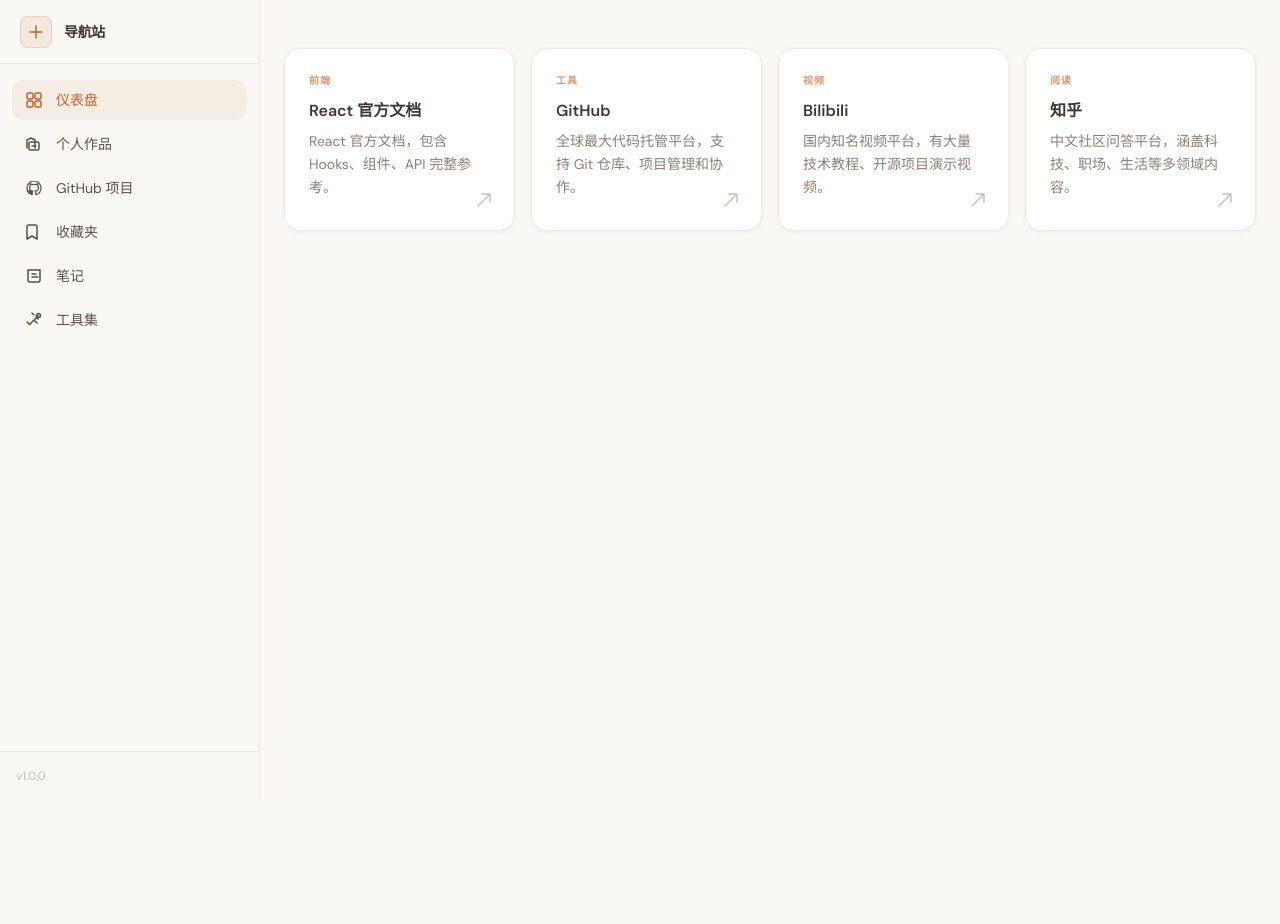
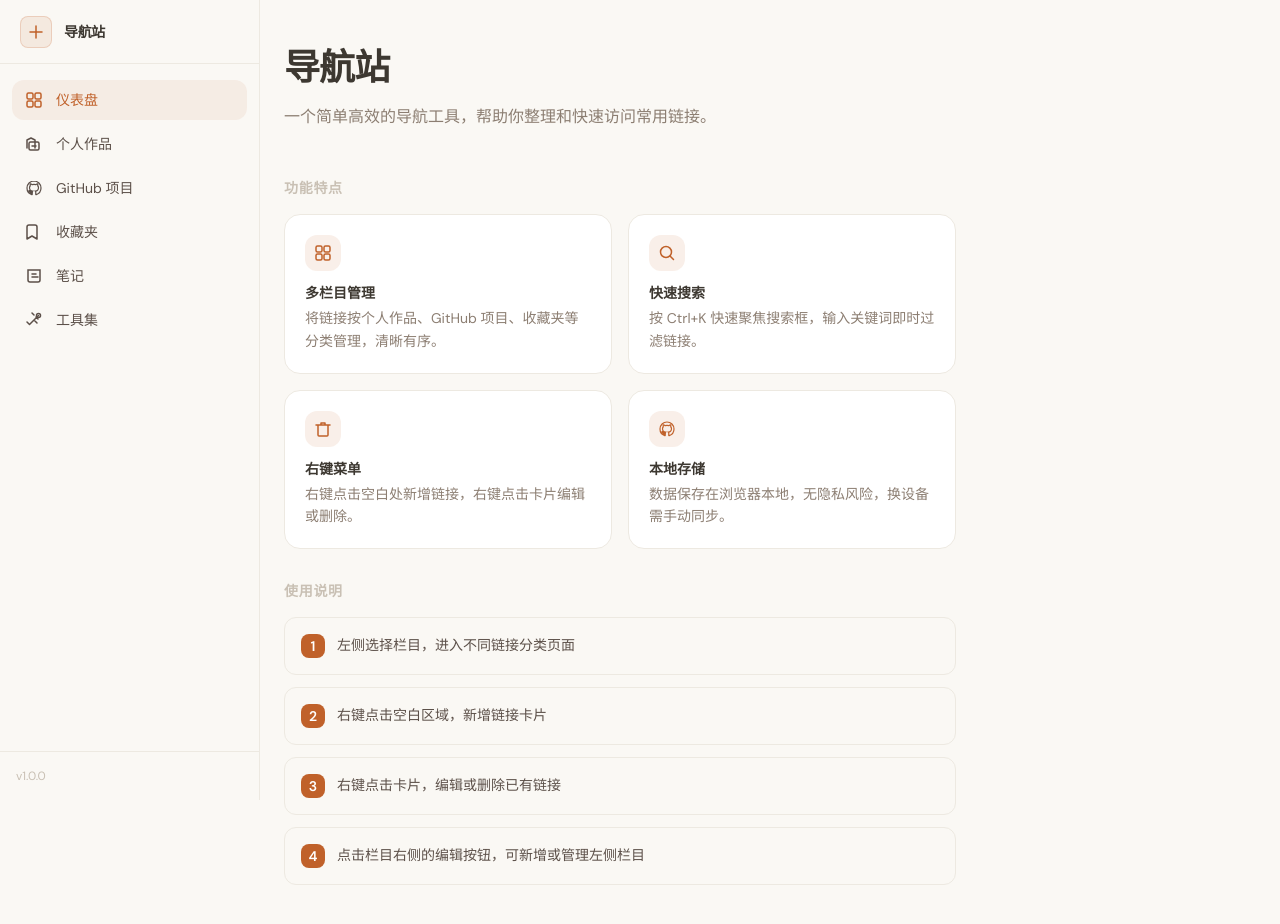
Before and after one commit to edttitao-ai/card-nav, a React (Vite) app: page / in a window 1280 px wide. Shown: the top 924 px of the page. Before the commit the page ends 800 px from the top, so only its background shows below. Built offline with nearby package versions, Linux system fonts and the light colour scheme; the HTML template or start-up script is replaced by a standard one.

Commit message:
新增首页功能，专门介绍项目的功能

```diff
--- a/src/App.jsx
+++ b/src/App.jsx
@@ -210,27 +210,90 @@ export default function App() {
           <button onClick={() => setSidebarOpen(true)} className="p-2 -ml-2 rounded-lg" style={{ color: '#5c5049' }} aria-label="打开侧边栏"><Icon name="menu" className="w-5 h-5" /></button>
         </header>
         <main className="max-w-6xl mx-auto px-6 py-12" onKeyDown={handleKeyDown} tabIndex={-1}>
-          {activeSidebarItem !== 'dashboard' && (
+          {activeSidebarItem === 'dashboard' ? (
+            <div className="max-w-2xl">
+              <div className="mb-12">
+                <h1 className="text-4xl font-bold tracking-tight mb-4" style={{ color: '#3d3831' }}>导航站</h1>
+                <p className="text-base leading-relaxed" style={{ color: '#8c7e72' }}>
+                  一个简单高效的导航工具，帮助你整理和快速访问常用链接。
+                </p>
+              </div>
+
+              <div className="space-y-8">
+                <section>
+                  <h2 className="text-sm font-semibold mb-4 uppercase tracking-wider" style={{ color: '#c9c0b4' }}>功能特点</h2>
+                  <div className="grid grid-cols-1 sm:grid-cols-2 gap-4">
+                    <div className="p-5 rounded-2xl" style={{ background: '#ffffff', border: '1px solid #ede9e1' }}>
+                      <div className="w-9 h-9 rounded-xl flex items-center justify-center mb-3" style={{ background: 'rgba(192, 97, 42, 0.1)' }}>
+                        <svg className="w-5 h-5" style={{ color: '#c0612a' }} viewBox="0 0 20 20" fill="none"><rect x="3" y="3" width="6" height="6" rx="1.5" stroke="currentColor" strokeWidth="1.5"/><rect x="11" y="3" width="6" height="6" rx="1.5" stroke="currentColor" strokeWidth="1.5"/><rect x="3" y="11" width="6" height="6" rx="1.5" stroke="currentColor" strokeWidth="1.5"/><rect x="11" y="11" width="6" height="6" rx="1.5" stroke="currentColor" strokeWidth="1.5"/></svg>
+                      </div>
+                      <h3 className="text-sm font-semibold mb-1" style={{ color: '#3d3831' }}>多栏目管理</h3>
+                      <p className="text-sm leading-relaxed" style={{ color: '#8c7e72' }}>将链接按个人作品、GitHub 项目、收藏夹等分类管理，清晰有序。</p>
+                    </div>
+                    <div className="p-5 rounded-2xl" style={{ background: '#ffffff', border: '1px solid #ede9e1' }}>
+                      <div className="w-9 h-9 rounded-xl flex items-center justify-center mb-3" style={{ background: 'rgba(192, 97, 42, 0.1)' }}>
+                        <svg className="w-5 h-5" style={{ color: '#c0612a' }} viewBox="0 0 20 20" fill="none"><circle cx="9" cy="9" r="5.5" stroke="currentColor" strokeWidth="1.5"/><path d="M13 13l3.5 3.5" stroke="currentColor" strokeWidth="1.5" strokeLinecap="round"/></svg>
+                      </div>
+                      <h3 className="text-sm font-semibold mb-1" style={{ color: '#3d3831' }}>快速搜索</h3>
+                      <p className="text-sm leading-relaxed" style={{ color: '#8c7e72' }}>按 Ctrl+K 快速聚焦搜索框，输入关键词即时过滤链接。</p>
+                    </div>
+                    <div className="p-5 rounded-2xl" style={{ background: '#ffffff', border: '1px solid #ede9e1' }}>
+                      <div className="w-9 h-9 rounded-xl flex items-center justify-center mb-3" style={{ background: 'rgba(192, 97, 42, 0.1)' }}>
+                        <svg className="w-5 h-5" style={{ color: '#c0612a' }} viewBox="0 0 20 20" fill="none"><path d="M3 6h14M8 6V4h4v2M5 6v10a1 1 0 0 0 1 1h8a1 1 0 0 0 1-1V6" stroke="currentColor" strokeWidth="1.5" strokeLinecap="round" strokeLinejoin="round"/></svg>
+                      </div>
+                      <h3 className="text-sm font-semibold mb-1" style={{ color: '#3d3831' }}>右键菜单</h3>
+                      <p className="text-sm leading-relaxed" style={{ color: '#8c7e72' }}>右键点击空白处新增链接，右键点击卡片编辑或删除。</p>
+                    </div>
+                    <div className="p-5 rounded-2xl" style={{ background: '#ffffff', border: '1px solid #ede9e1' }}>
+                      <div className="w-9 h-9 rounded-xl flex items-center justify-center mb-3" style={{ background: 'rgba(192, 97, 42, 0.1)' }}>
+                        <svg className="w-5 h-5" style={{ color: '#c0612a' }} viewBox="0 0 20 20" fill="none"><path d="M10 3c-3.87 0-7 3.13-7 7 0 3.09 2 5.73 4.77 6.65.35.06.48-.15.48-.34v-1.2c-1.94.42-2.35-.94-2.35-.94-.32-.81-.78-1.03-.78-1.03-.64-.44.05-.43.05-.43.7.05 1.07.72 1.07.72.62 1.07 1.63.76 2.03.58.06-.45.24-.76.44-.93-1.55-.18-3.18-.78-3.18-3.45 0-.76.27-1.38.72-1.87-.07-.18-.31-.89.07-1.84 0 0 .59-.19 1.93.72a6.7 6.7 0 0 1 1.75-.24c.6 0 1.2.08 1.75.24 1.34-.91 1.93-.72 1.93-.72.38.95.14 1.66.07 1.84.45.49.72 1.11.72 1.87 0 2.68-1.63 3.27-3.19 3.45.25.22.48.64.48 1.29v1.91c0 .19.13.4.48.34A6.997 6.997 0 0 0 17 10c0-3.87-3.13-7-7-7z" stroke="currentColor" strokeWidth="1.2" fill="none"/></svg>
+                      </div>
+                      <h3 className="text-sm font-semibold mb-1" style={{ color: '#3d3831' }}>本地存储</h3>
+                      <p className="text-sm leading-relaxed" style={{ color: '#8c7e72' }}>数据保存在浏览器本地，无隐私风险，换设备需手动同步。</p>
+                    </div>
+                  </div>
+                </section>
+
+                <section>
+                  <h2 className="text-sm font-semibold mb-4 uppercase tracking-wider" style={{ color: '#c9c0b4' }}>使用说明</h2>
+                  <div className="space-y-3">
+                    <div className="flex items-start gap-3 p-4 rounded-xl" style={{ background: '#faf8f4', border: '1px solid #ede9e1' }}>
+                      <span className="text-sm font-semibold shrink-0 w-6 h-6 rounded-lg flex items-center justify-center" style={{ background: '#c0612a', color: '#fff' }}>1</span>
+                      <p className="text-sm leading-relaxed" style={{ color: '#5c5049' }}>左侧选择栏目，进入不同链接分类页面</p>
+                    </div>
+                    <div className="flex items-start gap-3 p-4 rounded-xl" style={{ background: '#faf8f4', border: '1px solid #ede9e1' }}>
+                      <span className="text-sm font-semibold shrink-0 w-6 h-6 rounded-lg flex items-center justify-center" style={{ background: '#c0612a', color: '#fff' }}>2</span>
+                      <p className="text-sm leading-relaxed" style={{ color: '#5c5049' }}>右键点击空白区域，新增链接卡片</p>
+                    </div>
+                    <div className="flex items-start gap-3 p-4 rounded-xl" style={{ background: '#faf8f4', border: '1px solid #ede9e1' }}>
+                      <span className="text-sm font-semibold shrink-0 w-6 h-6 rounded-lg flex items-center justify-center" style={{ background: '#c0612a', color: '#fff' }}>3</span>
+                      <p className="text-sm leading-relaxed" style={{ color: '#5c5049' }}>右键点击卡片，编辑或删除已有链接</p>
+                    </div>
+                    <div className="flex items-start gap-3 p-4 rounded-xl" style={{ background: '#faf8f4', border: '1px solid #ede9e1' }}>
+                      <span className="text-sm font-semibold shrink-0 w-6 h-6 rounded-lg flex items-center justify-center" style={{ background: '#c0612a', color: '#fff' }}>4</span>
+                      <p className="text-sm leading-relaxed" style={{ color: '#5c5049' }}>点击栏目右侧的编辑按钮，可新增或管理左侧栏目</p>
+                    </div>
+                  </div>
+                </section>
+              </div>
+            </div>
+          ) : (
+            <>
               <div className="flex items-start justify-between mb-10">
                 <div>
                   <h1 className="text-3xl font-bold tracking-tight mb-2" style={{ color: '#3d3831' }}>{currentSidebarItem?.label || '导航站'}</h1>
                   <p className="text-sm" style={{ color: '#b5ada3' }}>{filtered.length} 个链接</p>
                 </div>
               </div>
-          )}
-          {activeSidebarItem !== 'dashboard' && (
               <div className="relative max-w-md mb-6">
                 <svg className="absolute left-3.5 top-1/2 -translate-y-1/2 w-4 h-4 pointer-events-none" style={{ color: '#c9c0b4' }} viewBox="0 0 16 16" fill="none"><circle cx="7" cy="7" r="4.5" stroke="currentColor" strokeWidth="1.5" /><path d="M10.5 10.5L14 14" stroke="currentColor" strokeWidth="1.5" strokeLinecap="round" /></svg>
                 <input ref={searchRef} type="text" className="search-input" placeholder="搜索..." value={search} onChange={e => setSearch(e.target.value)} aria-label="搜索链接" />
               </div>
-          )}
-          {activeSidebarItem !== 'dashboard' && (
               <div className="flex flex-wrap gap-2 mb-10">
                 {categories.map(cat => (
                   <button key={cat} onClick={() => setActiveCategory(cat)} className={"tag " + (activeCategory === cat ? 'tag-active' : 'tag-inactive')}>{cat}</button>
                 ))}
               </div>
-          )}
               {filtered.length > 0 ? (
                 <div className="grid grid-cols-1 sm:grid-cols-2 lg:grid-cols-3 xl:grid-cols-4 gap-4" role="list" aria-label="链接列表">
                   {filtered.map((card, i) => (
@@ -248,6 +311,8 @@ export default function App() {
                   <button onClick={clearFilter} className="text-sm font-medium transition-colors" style={{ color: '#c0612a' }}>清除筛选</button>
                 </div>
               )}
+            </>
+          )}
         </main>
       </div>
       <CardModal isOpen={modalOpen} onClose={() => setModalOpen(false)} onSave={handleSaveCard} onDelete={handleDeleteCard} card={editingCard} categories={categories} />
```
Lines whose indentation alone changed are shown as unchanged.
